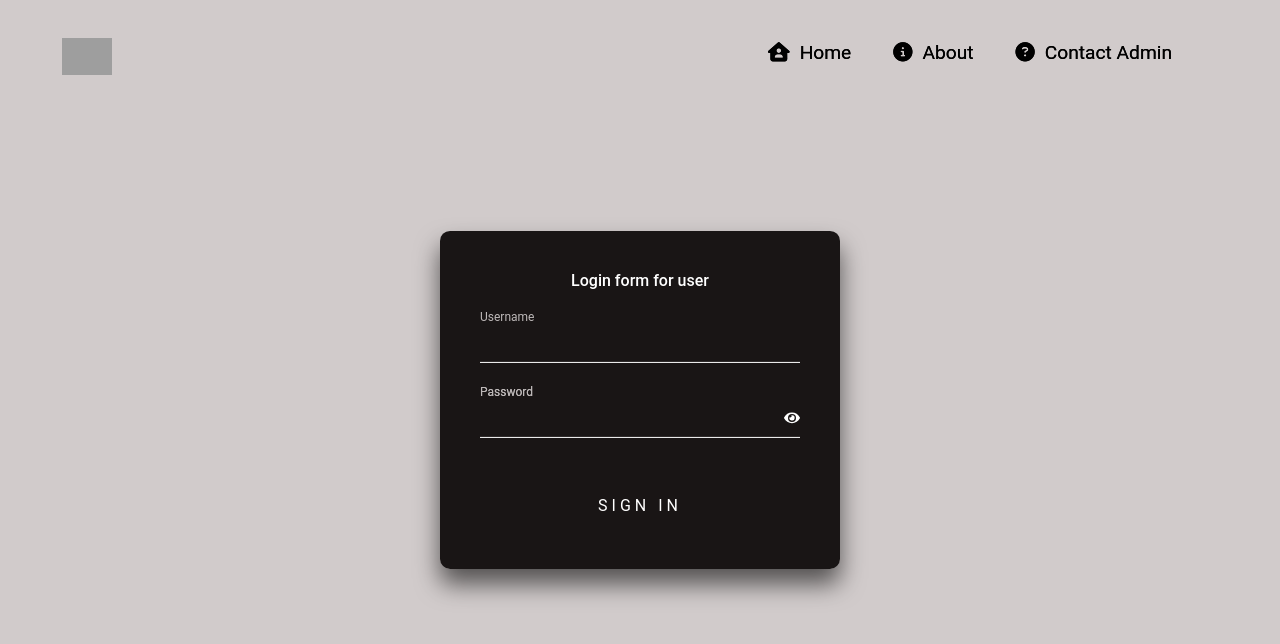
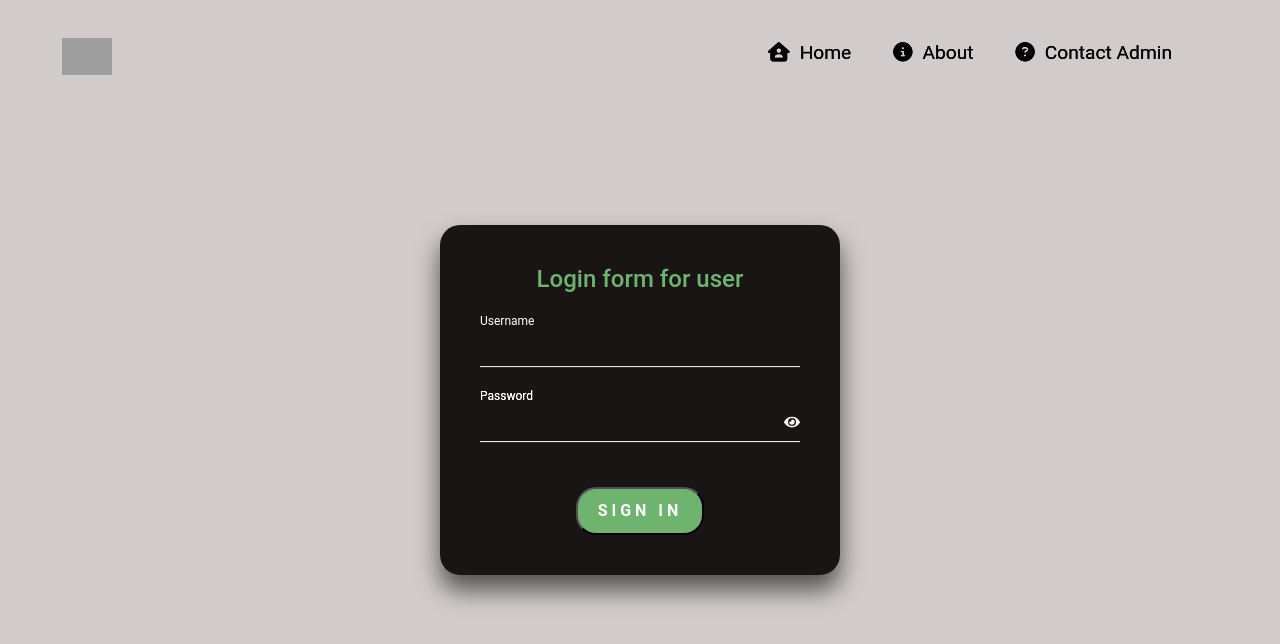
Before and after one commit to janwry26/tup-capstone, a React (Create React App) app in the folder client/: page /login in a window 1280 px wide. Shown: the top 644 px of the page. Built offline with nearby package versions, Linux system fonts and the light colour scheme; grey boxes are pictures that could not be loaded.

Commit message:
change colors and adjust font on login page

```diff
--- a/client/src/components/Login.js
+++ b/client/src/components/Login.js
@@ -98,7 +98,7 @@ function Login({user}){
                         }
                     </div>
                     <center>
-                        <button className='btn' onClick={validation}>
+                        <button className='btnSignin' onClick={validation}>
                             Sign in
                         </button>
                     </center>
--- a/client/src/components/SuperAdmin.js
+++ b/client/src/components/SuperAdmin.js
@@ -88,7 +88,7 @@ function SuperAdminLogin({ admin }) {
 
                     </div>
           <center>
-            <button className='btn' onClick={handleSubmit}>
+            <button className='btnSignin' onClick={handleSubmit}>
               Sign in
             </button>
           </center>
--- a/client/src/styles/login.css
+++ b/client/src/styles/login.css
@@ -8,7 +8,7 @@
   background: rgba(24, 20, 20, 0.987);
   box-sizing: border-box;
   box-shadow: 0 15px 25px rgba(0, 0, 0, 0.6);
-  border-radius: 10px;
+  border-radius: 20px;
 }
 
 .login-container {
@@ -21,10 +21,12 @@
 }
 
 h2 {
-  color: white;
-  font-size: 16px;
+  color: rgb(110, 180, 110);
+  font-size: 24px;
   text-align: center;
   padding-bottom: 20px;
+
+
 }
 
 .login-box .user-box {
@@ -35,7 +37,7 @@ h2 {
   width: 100%;
   padding: 10px 0;
   font-size: 16px;
-  color: #fff;
+  color: rgb(110, 180, 110);
   margin-bottom: 30px;
   border: none;
   border-bottom: 1px solid #fff;
@@ -49,7 +51,7 @@ h2 {
   left: 0;
   padding: 10px 0;
   font-size: 16px;
-  color: #fff;
+  color:rgb(110, 180, 110) ;
   pointer-events: none;
   transition: 0.5s;
 }
@@ -58,30 +60,30 @@ h2 {
 .login-box .user-box input:valid ~ label {
   top: -20px;
   left: 0;
-  color: #bdb8b8;
+  color: #fff;
   font-size: 12px;
 }
 
-.btn {
+
+.btnSignin {
   position: relative;
   display: inline-block;
   padding: 10px 20px;
-  color: #ffffff;
   font-size: 16px;
+  color: #fff;
+  background-color: rgb(110, 180, 110);
   text-decoration: none;
   text-transform: uppercase;
   overflow: hidden;
   transition: 0.5s;
   margin-top: 40px;
   letter-spacing: 4px;
-  border-radius: 15px;
+  border-radius: 20px;
+  font-weight: bolder;
 }
 
-.btn:hover {
-  /* background: #1e201e; */
-  color: #fff;
-  border-bottom: 1px solid white;
-  /* box-shadow: 0 0 5px #f8f8f8, 0 0 25px #c6cdc6, 0 0 50px #848684, 0 0 100px #2c2c2c; */
+.btnSignin:hover{
+  background-color: rgb(58, 163, 58);
 }
 
 .password-toggle {
@@ -118,4 +120,7 @@ animation: btn-anim2 2s linear infinite;
     width: 300px;
     padding: 25px;
   }
+  h2{
+    font-size: 20px;
+  }
 }
```
